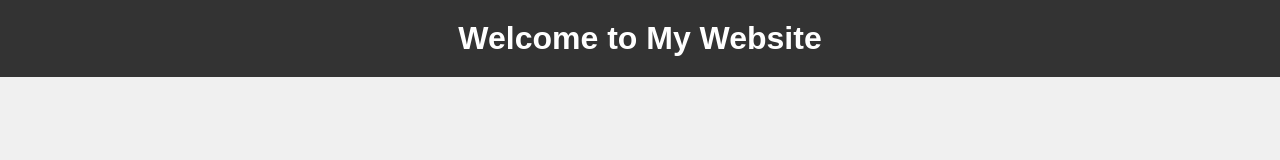
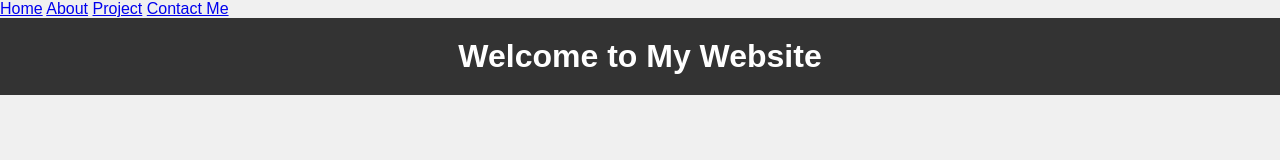
Before and after one commit to mahumabid/webdevproject1, a website: page documents/index1.html in a window 1280 px wide. Drawn offline with Linux system fonts and the light colour scheme.

Commit message:
Added code for nav bar on my html1

```diff
--- a/documents/index1.html
+++ b/documents/index1.html
@@ -7,6 +7,12 @@
   <title>My Website</title>
 </head>
 <body>
+    <div class="navbar">
+        <a href="#" >Home</a>
+        <a href="#">About</a>
+        <a href="#" >Project</a>
+        <a href="#" class="active">Contact Me</a>
+      </div>
   <header>
     <h1>Welcome to My Website</h1>
   </header>
```
